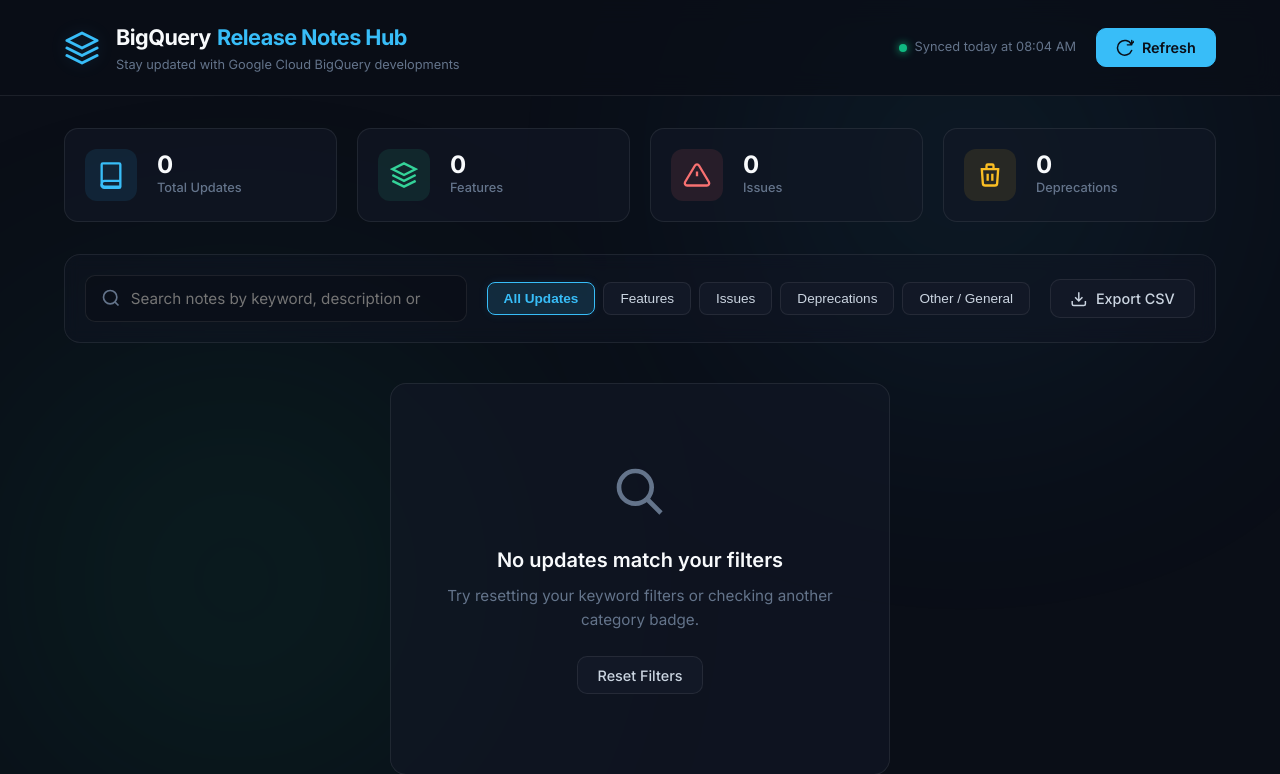
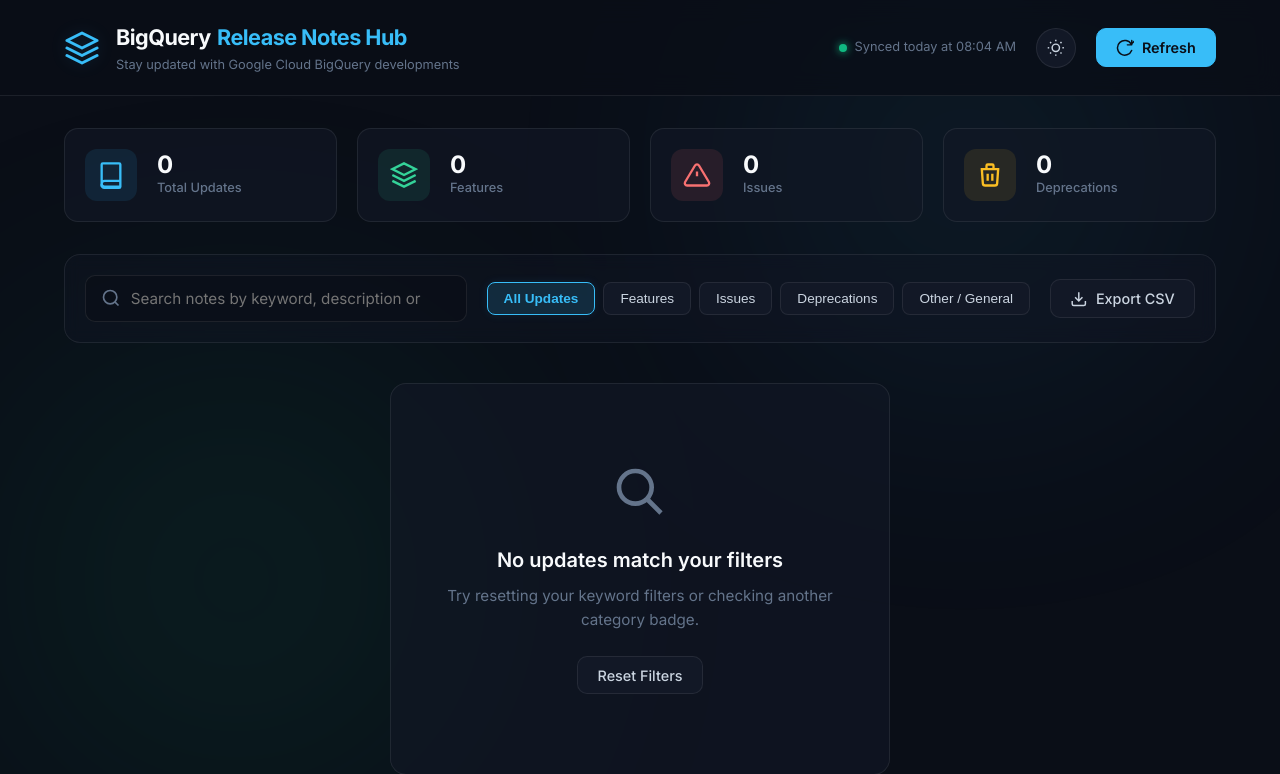
Before and after one commit to GJonesy/BigQuery-Release-Notes-Hub, a Flask app: page / in a window 1280 px wide. Shown: the top 774 px of the page. Run offline with Flask 3, Linux system fonts and the light colour scheme; data that the repository does not hold is empty.

Commit message:
Implement light/dark mode theme toggle switch

```diff
--- a/static/css/style.css
+++ b/static/css/style.css
@@ -42,6 +42,37 @@
     --transition-fast: 0.15s ease;
     --transition-normal: 0.25s ease;
     --transition-slow: 0.4s cubic-bezier(0.16, 1, 0.3, 1);
+
+    --bg-header: rgba(10, 14, 23, 0.75);
+    --bg-overlay: rgba(10, 14, 23, 0.8);
+}
+
+/* Light theme overrides */
+:root[data-theme="light"] {
+    --bg-dark-900: #f8fafc;
+    --bg-dark-800: #ffffff;
+    --bg-dark-700: #e2e8f0;
+    --bg-card: rgba(255, 255, 255, 0.8);
+    --border-color: rgba(15, 23, 42, 0.08);
+    --border-hover: rgba(14, 165, 233, 0.4);
+
+    --text-primary: #0f172a;
+    --text-secondary: #334155;
+    --text-muted: #64748b;
+
+    --color-primary: #0284c7;
+    --color-primary-hover: #0369a1;
+    --color-primary-glow: rgba(2, 132, 199, 0.15);
+
+    --bg-general: rgba(100, 116, 139, 0.08);
+    --border-general: rgba(100, 116, 139, 0.2);
+
+    --bg-header: rgba(248, 250, 252, 0.8);
+    --bg-overlay: rgba(15, 23, 42, 0.4);
+}
+
+:root[data-theme="light"] .glow-sphere {
+    opacity: 0.08;
 }
 
 * {
@@ -116,7 +147,7 @@
 
 /* Header */
 .app-header {
-    background: rgba(10, 14, 23, 0.75);
+    background: var(--bg-header);
     backdrop-filter: blur(12px);
     -webkit-backdrop-filter: blur(12px);
     border-bottom: 1px solid var(--border-color);
@@ -596,6 +627,14 @@
     font-family: var(--font-sans);
 }
 
+.btn-icon-only {
+    padding: 0.6rem;
+    border-radius: 50%;
+    width: 2.5rem;
+    height: 2.5rem;
+    flex-shrink: 0;
+}
+
 .btn-icon {
     width: 1.1rem;
     height: 1.1rem;
@@ -708,7 +747,7 @@
     left: 0;
     width: 100vw;
     height: 100vh;
-    background: rgba(10, 14, 23, 0.8);
+    background: var(--bg-overlay);
     backdrop-filter: blur(10px);
     -webkit-backdrop-filter: blur(10px);
     z-index: 1000;
--- a/static/js/app.js
+++ b/static/js/app.js
@@ -39,6 +39,11 @@
 const submitTweetBtn = document.getElementById('submit-tweet-btn');
 const toast = document.getElementById('toast');
 
+// Theme Toggle Elements
+const themeToggleBtn = document.getElementById('theme-toggle-btn');
+const themeSunIcon = document.getElementById('theme-sun-icon');
+const themeMoonIcon = document.getElementById('theme-moon-icon');
+
 // Twitter Progress Ring Setup
 let circumference = 0;
 if (progressRingBar) {
@@ -50,6 +55,7 @@
 
 // Initialize application
 document.addEventListener('DOMContentLoaded', () => {
+    initTheme();
     fetchNotes();
     setupEventListeners();
 });
@@ -143,6 +149,11 @@
     const exportCsvBtn = document.getElementById('export-csv-btn');
     if (exportCsvBtn) {
         exportCsvBtn.addEventListener('click', exportToCSV);
+    }
+
+    // Theme Toggle Button
+    if (themeToggleBtn) {
+        themeToggleBtn.addEventListener('click', toggleTheme);
     }
 }
 
@@ -591,3 +602,28 @@
     document.body.removeChild(link);
     showToast('CSV Exported successfully!');
 }
+
+// Theme Toggle Logic
+function initTheme() {
+    const savedTheme = localStorage.getItem('theme') || 'dark';
+    document.documentElement.setAttribute('data-theme', savedTheme);
+    updateThemeUI(savedTheme);
+}
+
+function toggleTheme() {
+    const currentTheme = document.documentElement.getAttribute('data-theme') || 'dark';
+    const newTheme = currentTheme === 'dark' ? 'light' : 'dark';
+    document.documentElement.setAttribute('data-theme', newTheme);
+    localStorage.setItem('theme', newTheme);
+    updateThemeUI(newTheme);
+}
+
+function updateThemeUI(theme) {
+    if (theme === 'light') {
+        themeSunIcon.classList.add('hidden');
+        themeMoonIcon.classList.remove('hidden');
+    } else {
+        themeSunIcon.classList.remove('hidden');
+        themeMoonIcon.classList.add('hidden');
+    }
+}
--- a/templates/index.html
+++ b/templates/index.html
@@ -36,6 +36,25 @@
                     <span class="status-indicator"></span>
                     <span id="last-updated-text">Checking feed...</span>
                 </div>
+                <!-- Theme Toggle Button -->
+                <button id="theme-toggle-btn" class="btn btn-secondary btn-icon-only" title="Toggle Light/Dark Theme">
+                    <!-- Sun Icon (shown in dark theme) -->
+                    <svg id="theme-sun-icon" class="btn-icon" viewBox="0 0 24 24" fill="none" stroke="currentColor" stroke-width="2">
+                        <circle cx="12" cy="12" r="5"/>
+                        <line x1="12" y1="1" x2="12" y2="3"/>
+                        <line x1="12" y1="21" x2="12" y2="23"/>
+                        <line x1="4.22" y1="4.22" x2="5.64" y2="5.64"/>
+                        <line x1="18.36" y1="18.36" x2="19.78" y2="19.78"/>
+                        <line x1="1" y1="12" x2="3" y2="12"/>
+                        <line x1="21" y1="12" x2="23" y2="12"/>
+                        <line x1="4.22" y1="19.78" x2="5.64" y2="18.36"/>
+                        <line x1="18.36" y1="5.64" x2="19.78" y2="4.22"/>
+                    </svg>
+                    <!-- Moon Icon (shown in light theme) -->
+                    <svg id="theme-moon-icon" class="btn-icon hidden" viewBox="0 0 24 24" fill="none" stroke="currentColor" stroke-width="2">
+                        <path d="M21 12.79A9 9 0 1 1 11.21 3 7 7 0 0 0 21 12.79z"/>
+                    </svg>
+                </button>
                 <button id="refresh-btn" class="btn btn-primary" title="Force Refresh Release Notes">
                     <svg id="refresh-icon" class="btn-icon" viewBox="0 0 24 24" fill="none" stroke="currentColor" stroke-width="2" stroke-linecap="round" stroke-linejoin="round">
                         <path d="M21.5 2v6h-6M21.34 15.57a10 10 0 1 1-.57-8.38l5.67-5.67"/>
```
